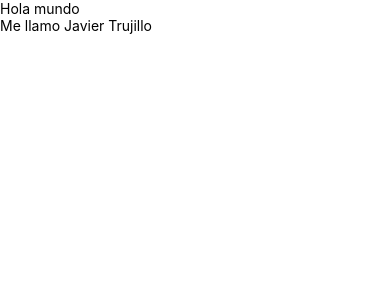
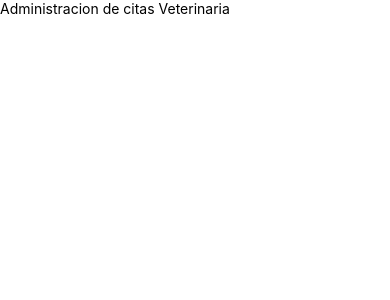
Before and after one commit to eltictacdicta/citas, a React Native app: screen / in a window 390 px wide. Shown: the top 300 px of the page. Built offline with nearby package versions, Linux system fonts and the light colour scheme.

Commit message:
empezamos a trabajar

```diff
--- a/App.tsx
+++ b/App.tsx
@@ -1,16 +1,21 @@
 import React from 'react';
 import {
   SafeAreaView,
-  Text
+  Text,
+  StyleSheet
 } from 'react-native';
 
 function App(): JSX.Element {
+  const nombre="Javier Trujillo"
   return (
     <SafeAreaView>
-      <Text>Hola mundo</Text>
-      <Text>Me llamo Javier Trujillo</Text>
+      <Text>Administracion de citas{' '}
+      <Text>Veterinaria</Text>
+      </Text>
     </SafeAreaView>
   );
+
+
 }
 
 
--- a/package.json
+++ b/package.json
@@ -11,7 +11,8 @@
   },
   "dependencies": {
     "react": "18.2.0",
-    "react-native": "0.71.2"
+    "react-native": "0.71.2",
+    "react-native-device-info": "^10.3.0"
   },
   "devDependencies": {
     "@babel/core": "^7.20.0",
```
Also changed, not shown: 1 other file (tests, documents, lock files or other folders).
